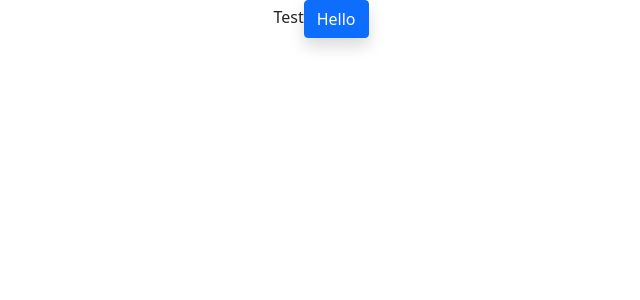
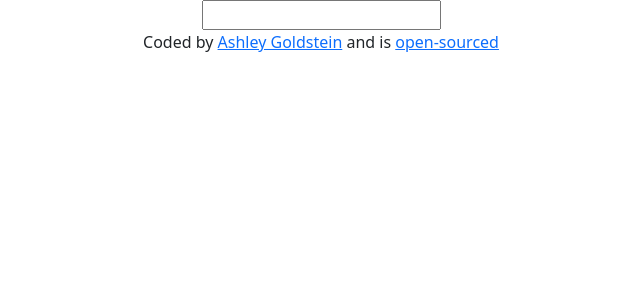
Before and after one commit to aivxx/Dictionary-App, a React (Create React App) app: page / in a window 1280 px wide. Shown: the top 300 px of the page, without its empty margins (319-959 px from the left). Built offline with nearby package versions, Linux system fonts and the light colour scheme; the HTML template or start-up script is replaced by a standard one.

Commit message:
create search function and alert for searching

```diff
--- a/src/App.js
+++ b/src/App.js
@@ -1,12 +1,25 @@
 import "./App.css";
+import Dictionary from "./Dictionary";
 
 export default function App() {
   return (
     <div className="App">
-      Test
-      <a href="#" className="btn btn-primary shadow">
-        Hello
-      </a>
+      <div className="container">
+        <main>
+          <Dictionary />
+        </main>
+        <footer className="text-center">
+          {" "}
+          Coded by{" "}
+          <a href="https://ashleyrebeccaxr.com/" targer="_blank">
+            Ashley Goldstein
+          </a>{" "}
+          and is{" "}
+          <a href="https://github.com/aivxx/Dictionary-App" target="_blank">
+            open-sourced
+          </a>{" "}
+        </footer>
+      </div>
     </div>
   );
 }
--- /dev/null
+++ b/src/Dictionary.js
@@ -0,0 +1,26 @@
+import React, { useState } from "react";
+
+import "./Dictionary.css";
+
+export default function Dictionary() {
+  let [keyword, setKeyword] = useState("");
+
+  function search(event) {
+    event.preventDefault();
+    alert(`Searching for ${keyword}`);
+  }
+
+  function handleKeywordChange(event) {
+    setKeyword(event.target.value);
+  }
+
+  return (
+    <div className="dictionaryApp">
+      <div className="container">
+        <form onSubmit={search}>
+          <input type="search" onChange={handleKeywordChange} />
+        </form>
+      </div>
+    </div>
+  );
+}
```
Also changed, not shown: src/Dictionary.css (added).
